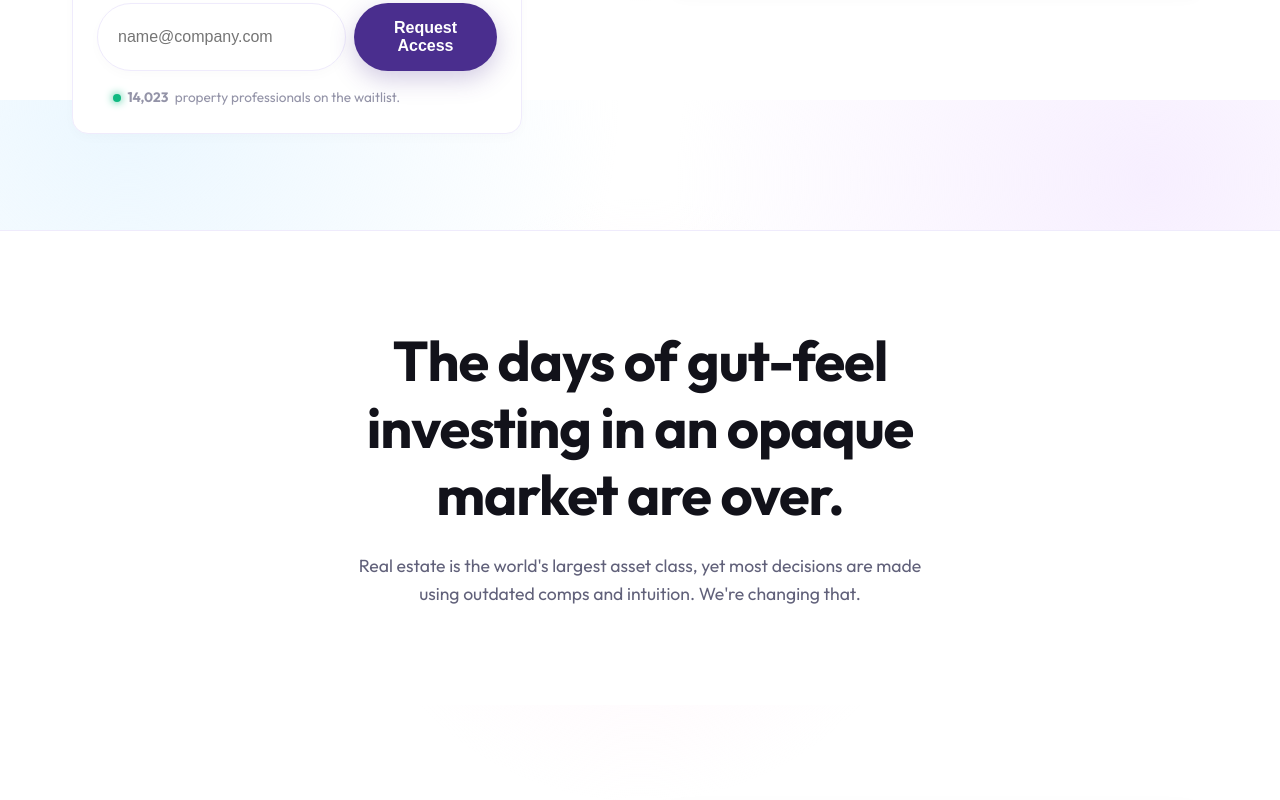
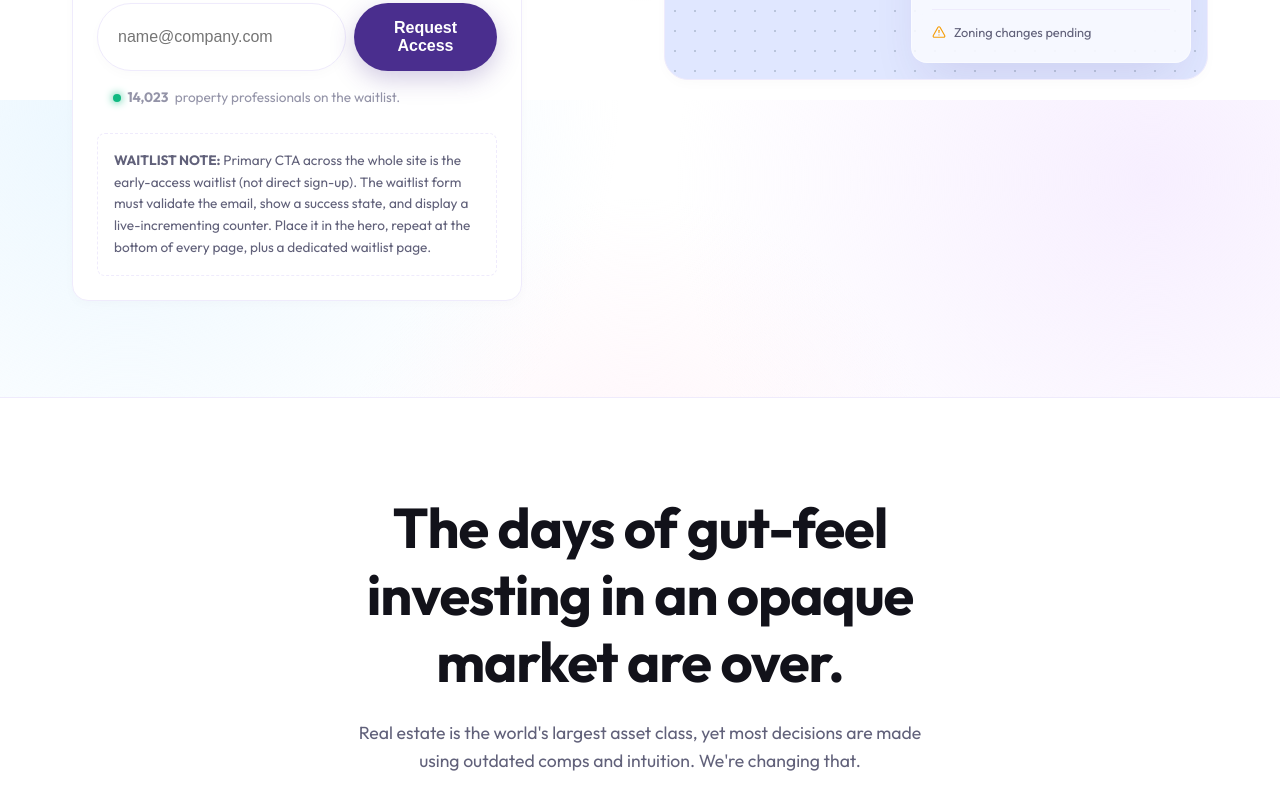
Before and after one commit to maruti09998-ui/estata.app, a React (Vite) app: page / in a window 1280 px wide. Shown: the part 700-1500 px from the top of the page. Built offline with nearby package versions, Linux system fonts and the light colour scheme.

Commit message:
Add literal waitlist note to the form UI

```diff
--- a/src/components/WaitlistForm.tsx
+++ b/src/components/WaitlistForm.tsx
@@ -99,6 +99,10 @@ const WaitlistForm = ({ className = '' }) => {
           <span style={{ display: 'inline-block', width: '8px', height: '8px', borderRadius: '50%', background: '#10B981', boxShadow: '0 0 8px #10B981' }}></span>
           <strong>{counter.toLocaleString()}</strong> property professionals on the waitlist.
         </p>
+
+        <div style={{ marginTop: '1rem', padding: '1rem', background: 'var(--bg-main)', borderRadius: '8px', border: '1px dashed var(--border-light)', fontSize: '0.85rem', color: 'var(--text-body)' }}>
+          <strong>WAITLIST NOTE:</strong> Primary CTA across the whole site is the early-access waitlist (not direct sign-up). The waitlist form must validate the email, show a success state, and display a live-incrementing counter. Place it in the hero, repeat at the bottom of every page, plus a dedicated waitlist page.
+        </div>
       </form>
     </div>
   );
```
